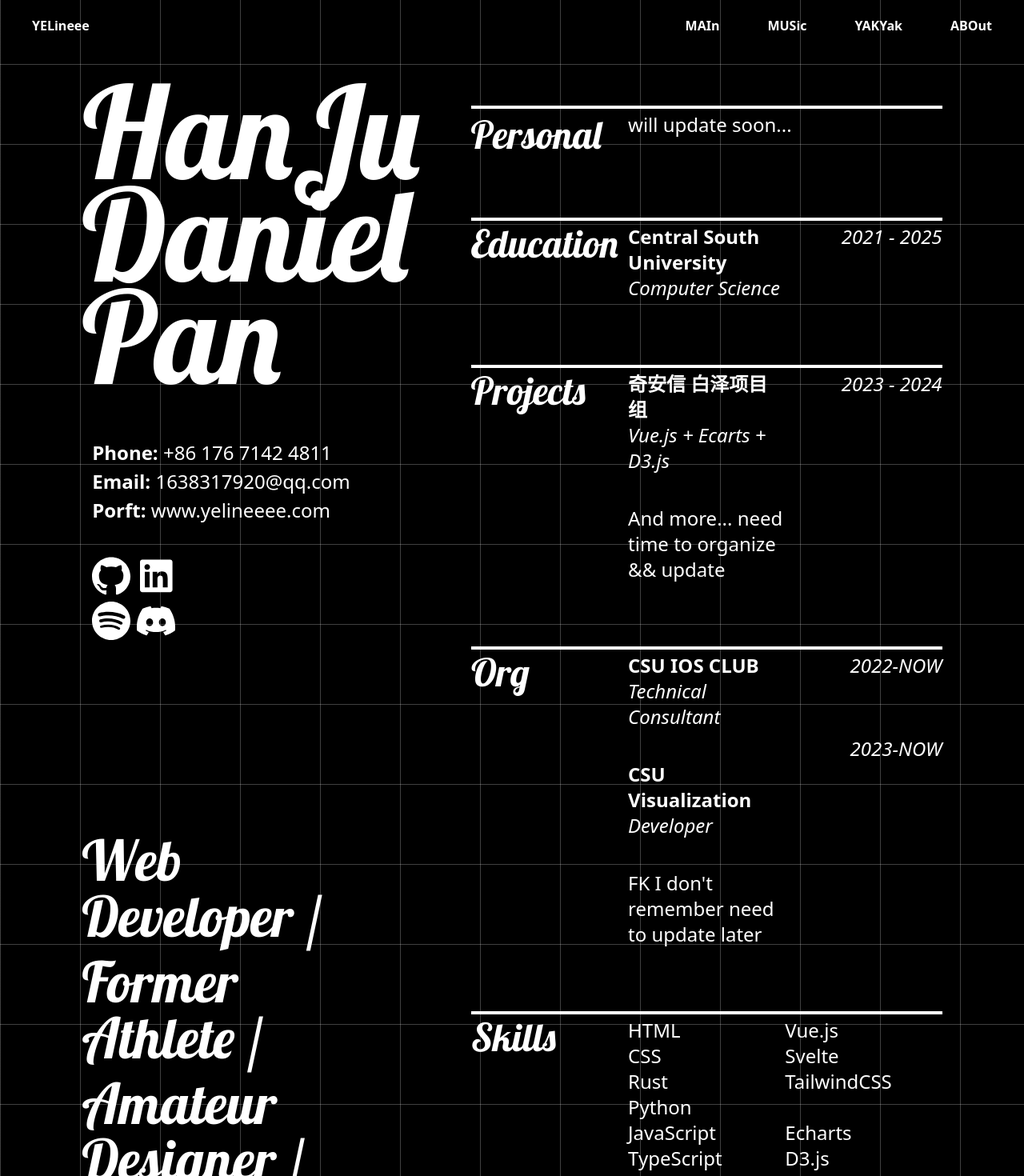
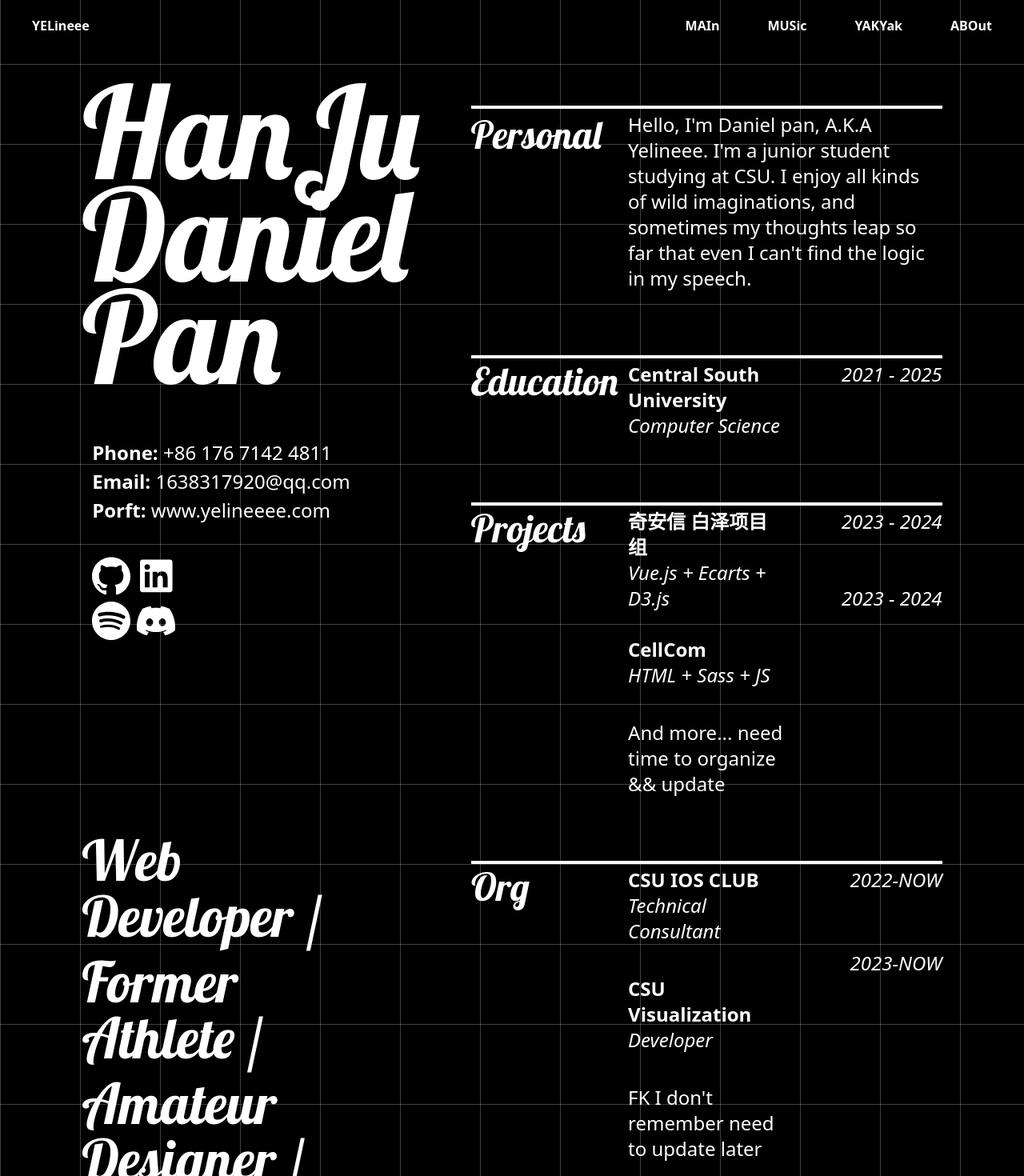
Before and after one commit to YELineee/Blog-with-vue, a Vue app: page /resume in a window 1280 px wide. Shown: the part 20-1490 px from the top of the page at 80% size. Built offline with nearby package versions, Linux system fonts and the light colour scheme.

Commit message:
FIX : resume layout

```diff
--- a/src/views/Resume.vue
+++ b/src/views/Resume.vue
@@ -4,7 +4,7 @@
       style="user-select: none"
    >
       <div class="md:w-1/3 text-white">
-         <div class="text-[160px] mt-[15vh] leading-[0.8]" style="font-family: VariableFont">
+         <div class="text-[100px] md:text-[160px] mt-[15vh] leading-[0.8] relative" style="font-family: VariableFont">
             HanJu<br />Daniel<br />Pan
          </div>
          <div class="text-2xl mt-16 pl-[1vw] leading-normal whitespace-nowrap">
@@ -32,7 +32,7 @@
             </div>
          </div>
          <div
-            class="text-[70px] mt-[30vh] leading-[1] whitespace-nowrap"
+            class="text-[50px] md:text-[70px] mt-[30vh] leading-[1] whitespace-nowrap"
             style="font-family: VariableFont"
          >
             <p class="mt-3">
@@ -51,36 +51,51 @@
       </div>
 
       <div class="md:w-2/3 md:ml-[10vw] mt-[9vh] text-white">
-         <div class="border-t-4 border-white text-5xl mt-20 flex pt-1">
-            <div class="w-1/3 pt-1" style="font-family: VariableFont">Personal</div>
-            <div class="text-2xl w-2/3">will update soon...</div>
+
+         <div class="border-t-4 border-white text-2xl md:text-5xl mt-20 flex pt-1">
+            <div class="w-1/3 md:pt-1" style="font-family: VariableFont">Personal</div>
+            <div class="text-base md:text-2xl w-2/3">
+               Hello, I'm Daniel pan, A.K.A Yelineee.
+               I'm a junior student studying at CSU.
+               I enjoy all kinds of wild imaginations, and sometimes my thoughts leap so far that even I can't find the logic in my speech.
+            </div>
          </div>
-         <div class="border-t-4 border-white text-5xl mt-20 flex pt-1">
+
+         <div class="border-t-4 border-white text-2xl md:text-5xl mt-20 flex pt-1">
             <div class="w-1/3" style="font-family: VariableFont">Education</div>
-            <div class="text-2xl w-1/3">
+            <div class="text-base md:text-2xl w-1/3">
                <p class="font-semibold">Central South University</p>
                <p class="font-normal italic">Computer Science</p>
             </div>
-            <div class="text-2xl w-1/3 italic text-right font-light">
+            <div class="text-base md:text-2xl w-1/3 italic text-right font-light">
                <p>2021 - 2025</p>
             </div>
          </div>
-         <div class="border-t-4 border-white text-5xl mt-20 flex pt-1">
+
+         <div class="border-t-4 border-white text-2xl md:text-5xl mt-20 flex pt-1">
             <div class="w-1/3" style="font-family: VariableFont">Projects</div>
-            <div class="w-1/3 text-2xl">
+            <div class="w-1/3 text-base md:text-2xl">
                <div>
                   <p class="font-semibold">奇安信 白泽项目组</p>
                   <p class="font-normal italic">Vue.js + Ecarts + D3.js</p>
+                  <br/>
+                  <p class="font-semibold https://www.csuligroup.com/CellCom/">CellCom</p>
+                  <p class="font-normal italic">HTML + Sass + JS</p>
                </div>
                <div class="mt-10">And more... need time to organize && update</div>
             </div>
-            <div class="text-2xl w-1/3 italic text-right font-light">
+            <div class="text-base md:text-2xl w-1/3 italic text-right font-light">
+               <p>2023 - 2024</p>
+               <br/>
+               <br/>
                <p>2023 - 2024</p>
             </div>
+
          </div>
-         <div class="border-t-4 border-white text-5xl mt-20 flex pt-1">
+
+         <div class="border-t-4 border-white text-2xl md:text-5xl mt-20 flex pt-1">
             <div class="w-1/3" style="font-family: VariableFont">Org</div>
-            <div class="text-2xl w-1/3">
+            <div class="text-base md:text-2xl w-1/3">
                <div>
                   <p class="font-semibold">CSU IOS CLUB</p>
                   <p class="font-normal italic">Technical Consultant</p>
@@ -91,7 +106,7 @@
                </div>
                <div class="mt-10">FK I don't remember need to update later</div>
             </div>
-            <div class="text-2xl w-1/3 text-right italic">
+            <div class="text-base md:text-2xl w-1/3 text-right italic">
                <div>
                   <p>2022-NOW</p>
                   <br />
@@ -102,9 +117,10 @@
                </div>
             </div>
          </div>
-         <div class="border-t-4 border-white text-5xl mt-20 flex pt-1">
+
+         <div class="border-t-4 border-white text-2xl md:text-5xl mt-20 flex pt-1">
             <div class="w-1/3" style="font-family: VariableFont">Skills</div>
-            <div class="w-1/3 text-2xl">
+            <div class="w-1/3 text-base md:text-2xl">
                HTML <br />
                CSS<br />
                Rust<br />
@@ -116,7 +132,7 @@
                Docker<br />
                Vim<br />
             </div>
-            <div class="w-1/3 text-2xl">
+            <div class="w-1/3 text-base md:text-2xl">
                Vue.js<br />
                Svelte<br />
                TailwindCSS<br /><br />
@@ -127,6 +143,7 @@
                Element-plus<br /><br />
             </div>
          </div>
+
       </div>
    </div>
 </template>
```
